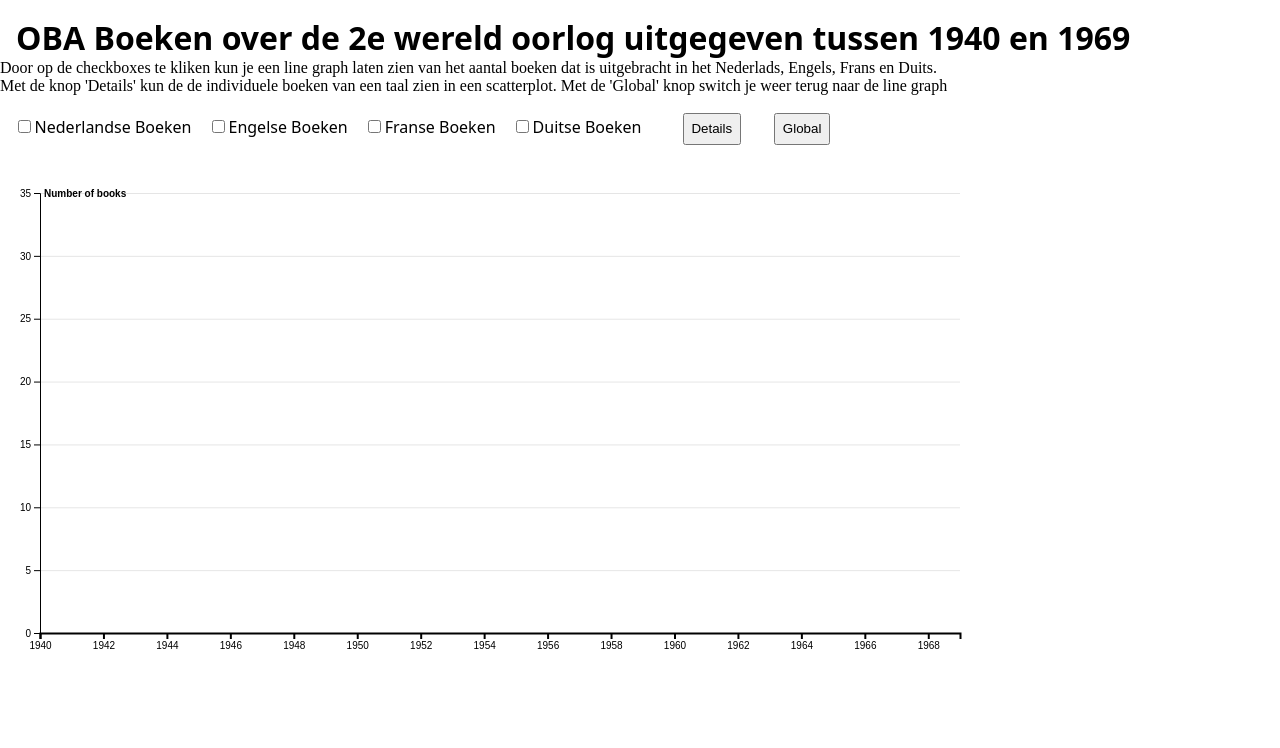
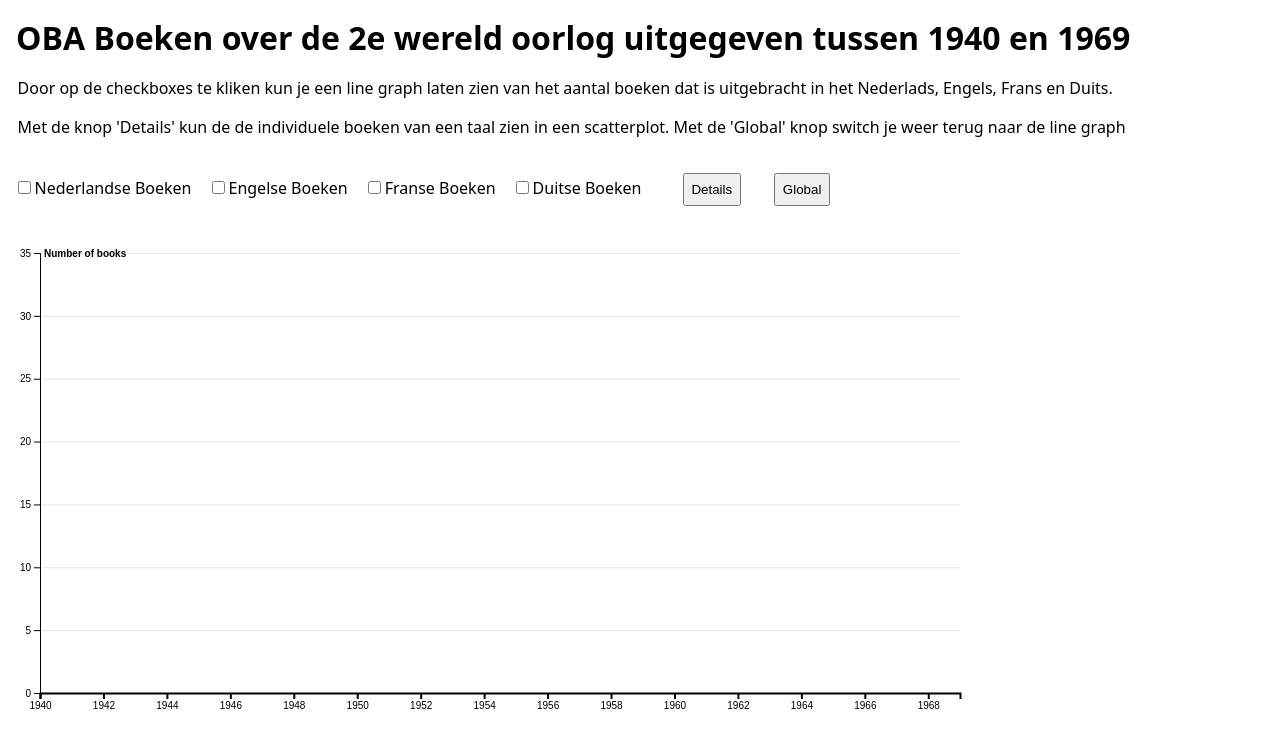
Before and after one commit to BasPieren/frontend-data, a website: page index.html in a window 1280 px wide. Drawn offline with nearby package versions, Linux system fonts and the light colour scheme.

Commit message:
style.css | Edit | Added p tag styling

```diff
--- a/css/style.css
+++ b/css/style.css
@@ -8,8 +8,13 @@ h1{
   font-family:  system-ui, sans-serif;
 }
 
+p{
+  margin: 1.1em 0 0 1.1em;
+  font-family:  system-ui, sans-serif;
+}
+
 section{
-  padding: 1.1em;
+  padding: 2.2em 2.2em 1.1em 1.1em;
 }
 
 section > div {
```
